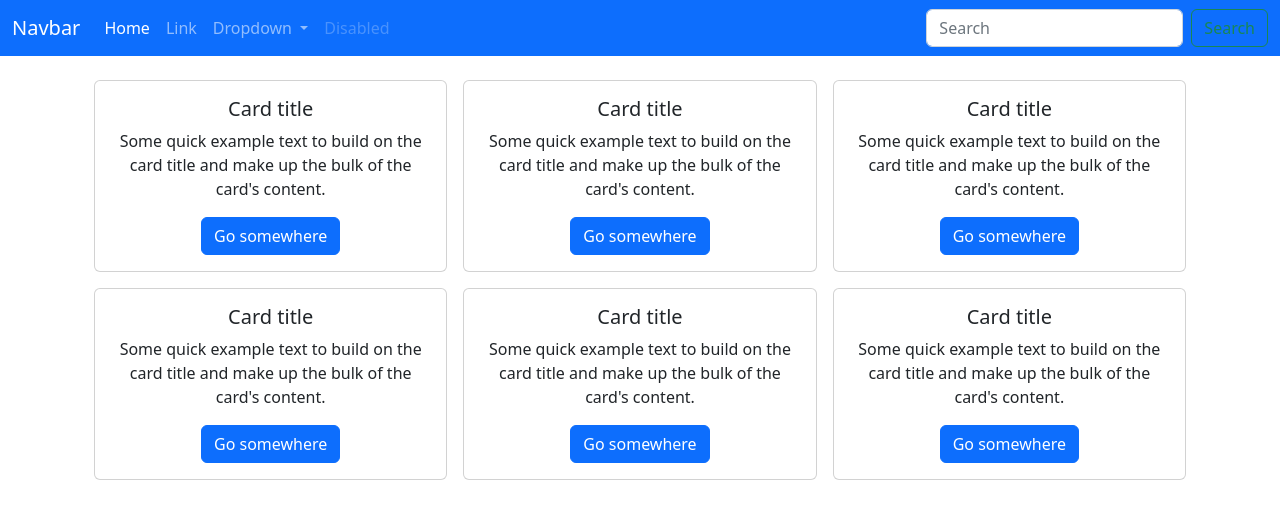
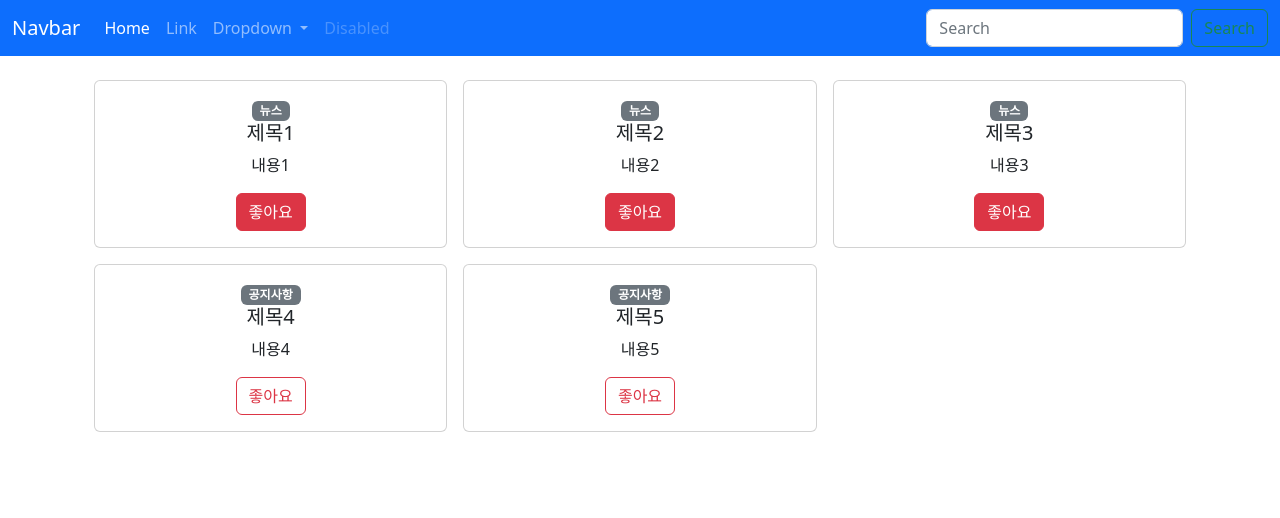
Before and after one commit to kimyezzang97/vue3-basic, a Vue app: page / in a window 1280 px wide. Shown: the top 518 px of the page. Built offline with nearby package versions, Linux system fonts and the light colour scheme.

Commit message:
props, emit 조금

```diff
--- a/src/components/AppCard.vue
+++ b/src/components/AppCard.vue
@@ -2,21 +2,72 @@
 	<div>
 		<div class="card">
 			<div class="card-body">
-				<h5 class="card-title">Card title</h5>
+				<!-- type : news, notice -->
+				<!-- <span class="badge bg-secondary">{{
+					type === 'news' ? '뉴스' : '공지사항'
+				}}</span> -->
+				<span class="badge bg-secondary"> {{ typeName }}</span>
+				<h5 class="card-title red">{{ title }}</h5>
 				<p class="card-text">
-					Some quick example text to build on the card title and make up the
-					bulk of the card's content.
+					{{ contents }}
 				</p>
-				<a href="#" class="btn btn-primary">Go somewhere</a>
+
+				<a href="#" class="btn" :class="isLikeClass">좋아요</a>
+				<!-- <a v-if="isLike" href="#" class="btn btn-danger">좋아요</a>
+				<a v-else href="#" class="btn btn-outline-danger">좋아요</a> -->
 			</div>
 		</div>
 	</div>
 </template>
 
 <script>
+import { computed } from 'vue';
+
 export default {
-	setup() {
-		return {};
+	props: {
+		type: {
+			type: String,
+			default: 'news',
+			validator: value => {
+				return ['news', 'notice'].includes(value);
+			},
+		},
+		title: {
+			type: String,
+			reauired: true,
+		},
+		contents: {
+			type: String,
+			reauired: true,
+		},
+		isLike: {
+			type: Boolean,
+			default: false,
+		},
+		obj: {
+			type: Object,
+			default: () => {
+				return {};
+			},
+		},
+	},
+
+	emits: ['toggleLike'],
+	setup(props, context) {
+		console.log('props.title: ', props.title);
+		const isLikeClass = computed(() =>
+			props.isLike ? 'btn-danger' : 'btn-outline-danger',
+		);
+		const typeName = computed(() =>
+			props.type === 'news' ? '뉴스' : '공지사항',
+		);
+
+		const toggleLike = () => {
+			//props.isLike = !props.isLike;
+			context.emit('toggleLike');
+			console.log('emit');
+		};
+		return { isLikeClass, typeName };
 	},
 };
 </script>
--- a/src/components/TheVIew.vue
+++ b/src/components/TheVIew.vue
@@ -4,14 +4,18 @@
 			<div class="container">
 				<div class="container text-center py-4">
 					<div class="row g-3">
-						<div class="col col-4">
-							<AppCard />
+						<div v-for="post in posts" :key="post.id" class="col col-4">
+							<AppCard
+								:title="post.title"
+								:contents="post.contents"
+								:type="post.type"
+								:is-like="post.isLike"
+								@click="$emit('toggleLike', (post.isLike = !post.isLike))"
+							>
+							</AppCard>
+
+							<!-- <button @click="post.isLike = !post.isLike">toggle</button> -->
 						</div>
-						<div class="col col-4"><AppCard /></div>
-						<div class="col col-4"><AppCard /></div>
-						<div class="col col-4"><AppCard /></div>
-						<div class="col col-4"><AppCard /></div>
-						<div class="col col-4"><AppCard /></div>
 					</div>
 				</div>
 			</div>
@@ -20,11 +24,38 @@
 </template>
 
 <script>
+import { reactive } from 'vue';
 import AppCard from './AppCard.vue';
 
 export default {
 	setup() {
-		return {};
+		const post = reactive({
+			title: '제목2',
+			contents: '내용2',
+		});
+		const posts = reactive([
+			{ id: 1, title: '제목1', contents: '내용1', isLike: true, type: 'news' },
+			{ id: 2, title: '제목2', contents: '내용2', isLike: true, type: 'news' },
+			{ id: 3, title: '제목3', contents: '내용3', isLike: true, type: 'news' },
+			{
+				id: 4,
+				title: '제목4',
+				contents: '내용4',
+				isLike: false,
+				type: 'notice',
+			},
+			{
+				id: 5,
+				title: '제목5',
+				contents: '내용5',
+				isLike: false,
+				type: 'notice',
+			},
+		]);
+		const toggleLike = post => {
+			post.isLike = !post.isLike;
+		};
+		return { posts };
 	},
 	components: { AppCard },
 };
```
